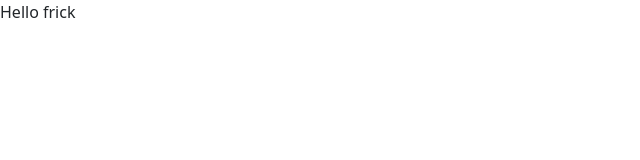
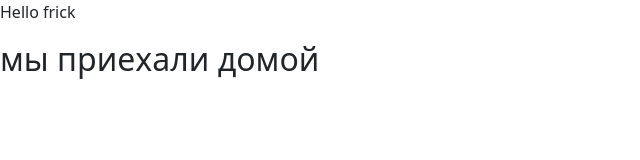
Before and after one commit to smenaparadigm2017/projectJS, a plain HTML site: page index.html in a window 1280 px wide. Shown: the whole page, without its empty margins (0-640 px from the left). Drawn offline with nearby package versions, Linux system fonts and the light colour scheme.

Commit message:
first commit

```diff
--- a/index.html
+++ b/index.html
@@ -8,6 +8,7 @@
   </head>
   <body>
     <p>Hello frick</p>
+    <h2>мы приехали домой</h2>
     <script src="https://cdn.jsdelivr.net/npm/bootstrap@5.2.1/dist/js/bootstrap.bundle.min.js" integrity="sha384-u1OknCvxWvY5kfmNBILK2hRnQC3Pr17a+RTT6rIHI7NnikvbZlHgTPOOmMi466C8" crossorigin="anonymous"></script>
   </body>
 </html>
```
